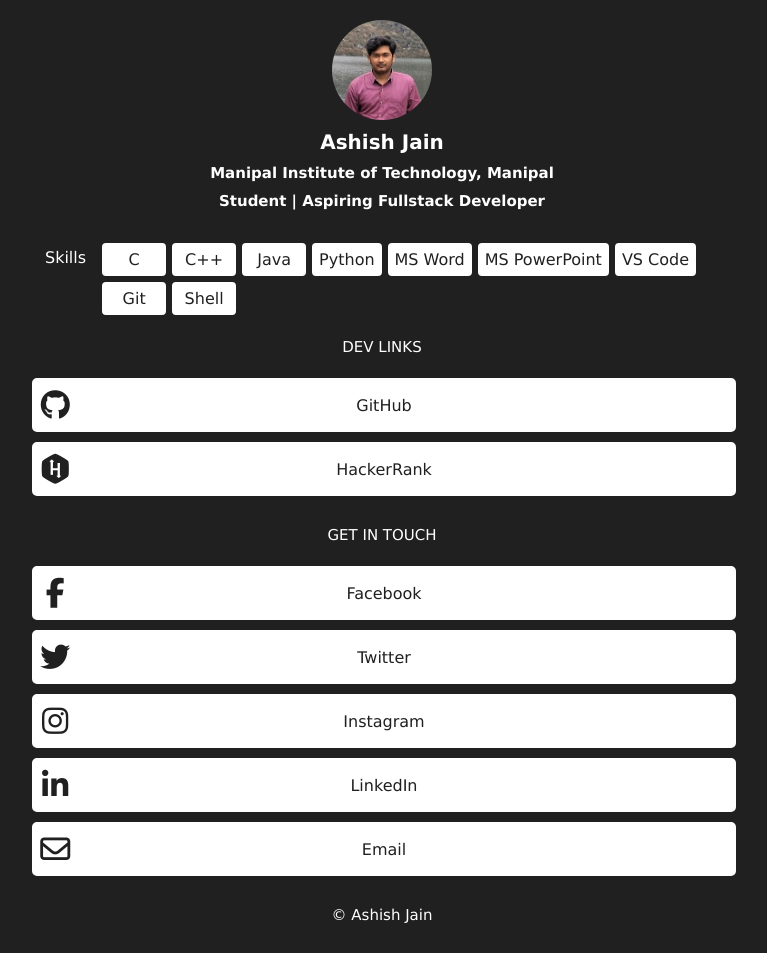
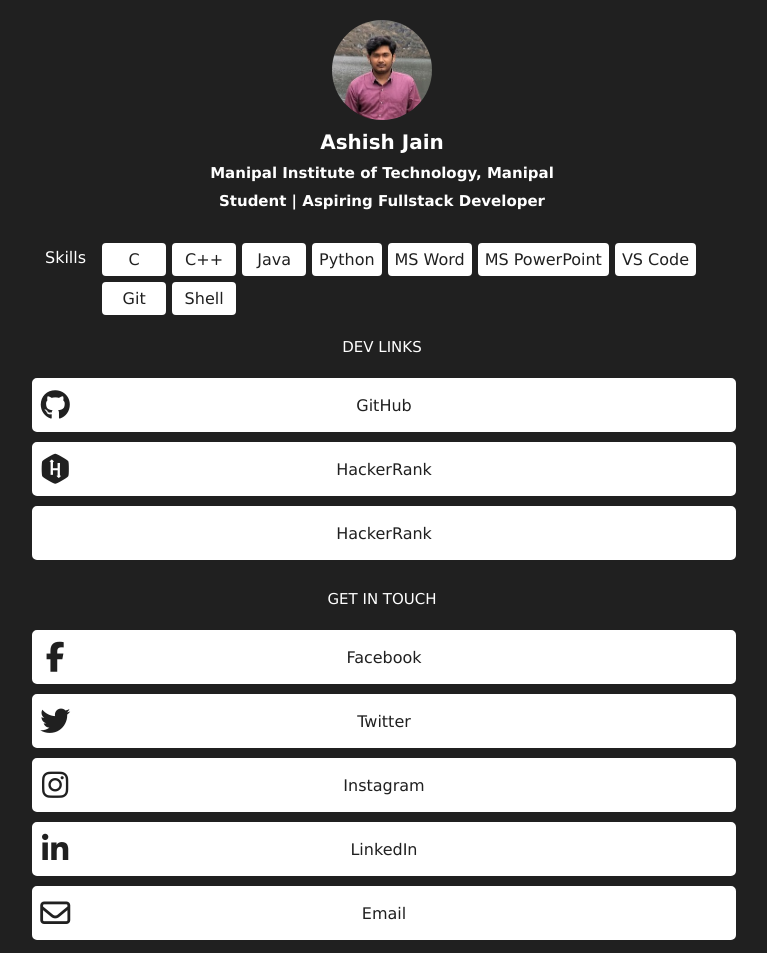
Before and after one commit to ashiishjn/links, a plain HTML site: page index.html in a window 1280 px wide. Shown: the top 953 px of the page, without its empty margins (258-1025 px from the left). Drawn offline with Linux system fonts and the light colour scheme.

Commit message:
added leetcode

```diff
--- a/index.html
+++ b/index.html
@@ -73,6 +73,13 @@
                 <i class="fas fa-angle-right"></i>
             </div>
         </a>
+        <a href="https://www.leetcode.com/aashishjn/" target="_blank">
+            <div class="linkCard">
+                <i class="cib-leetcode"></i>
+                <p>HackerRank</p>
+                <i class="fas fa-angle-right"></i>
+            </div>
+        </a>
     </div>
     <div class="section">
         <div class="linkCardHeading">GET IN TOUCH</div>
```
